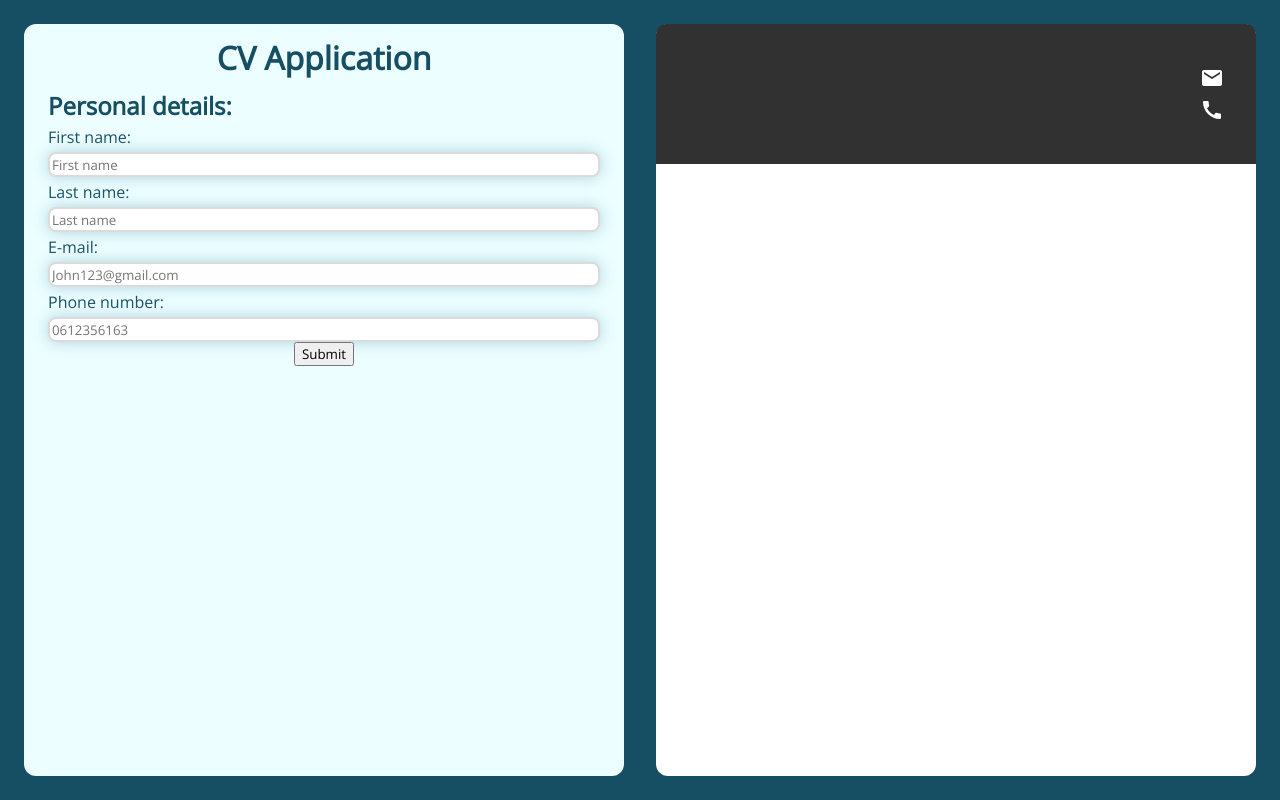
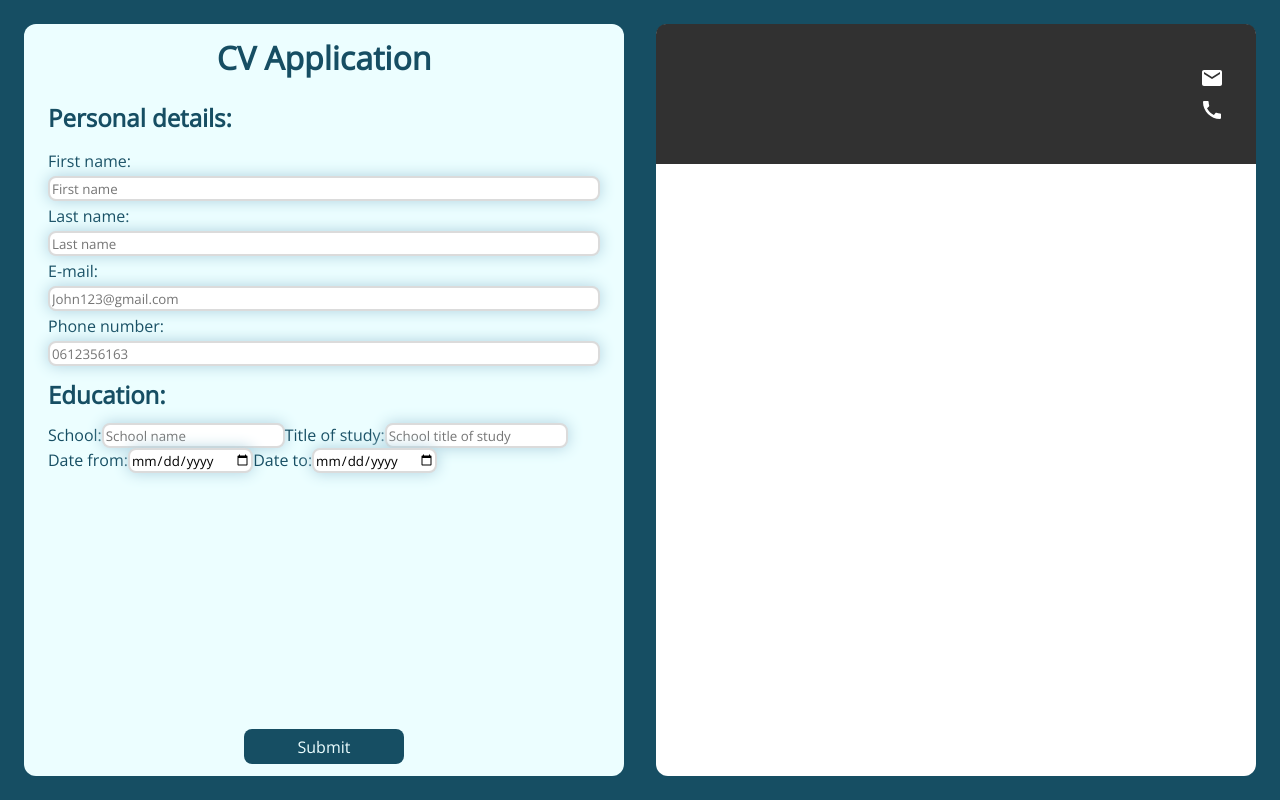
Before and after one commit to NexyusNex/cv-project, a React (Create React App) app: page / in a window 1280 px wide. Built offline with nearby package versions, Linux system fonts and the light colour scheme.

Commit message:
Added button styling

```diff
--- a/src/App.js
+++ b/src/App.js
@@ -1,6 +1,5 @@
 import React from "react";
 import Personal from "./components/Personal";
-import phone from "./phone.svg";
 
 class App extends React.Component {
   constructor(props) {
@@ -80,6 +79,28 @@ class App extends React.Component {
               onChange={this.handleChange}
             ></input>
           </div>
+
+          <div className="education-input">
+            <h2>Education:</h2>
+            <label htmlFor="school">School:</label>
+            <input
+              type="text"
+              id="school"
+              name="school"
+              placeholder="School name"
+            ></input>
+            <label htmlFor="study">Title of study:</label>
+            <input
+              type="text"
+              id="study"
+              name="study"
+              placeholder="School title of study"
+            ></input>
+            <label htmlFor="datefrom">Date from:</label>
+            <input type="date" id="datefrom" name="datefrom"></input>
+            <label htmlFor="dateto">Date to:</label>
+            <input type="date" id="dateto" name="dateto"></input>
+          </div>
           <button>Submit</button>
         </div>
         <div className="info-container">
--- a/src/index.css
+++ b/src/index.css
@@ -43,9 +43,37 @@
   transition: border 300ms ease;
 }
 
+.input-container h2 {
+  margin: 12px 0;
+}
+
 .input-container input:hover {
   border: 2px solid #164e63;
   box-shadow: 0px 0px 15px #164e6386;
+}
+
+.input-container button {
+  width: 160px;
+  height: 35px;
+  border-radius: 8px;
+  background-color: #164e63;
+  color: #ecfeff;
+  font-size: 16px;
+  border: none;
+  margin-top: auto;
+  transition: box-shadow 200ms ease;
+  transition: background-color 200ms ease;
+}
+
+.input-container button:hover {
+  cursor: pointer;
+  box-shadow: 0px 0px 8px #0e7490;
+  background-color: #0e7490;
+}
+
+.input-container button:active {
+  box-shadow: 0px 0px 8px 155e75;
+  background-color: #155e75;
 }
 
 .personal-input {
```
